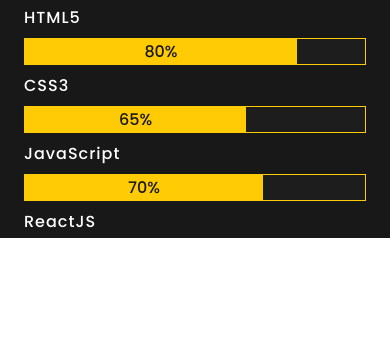
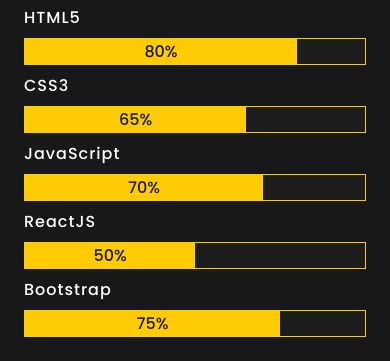
Before and after one commit to senixus/simple-portfolio-gatsbyjs, a Gatsby site: page /skills in a window 390 px wide. Shown: the part 606-967 px from the top of the page. Before the commit the page ends 844 px from the top, so only its background shows below. Built offline with nearby package versions, Linux system fonts and the light colour scheme; Gatsby itself is replaced by a stand-in of ours.

Commit message:
Css updated

```diff
--- a/src/components/Navbar/Navbar.scss
+++ b/src/components/Navbar/Navbar.scss
@@ -3,10 +3,10 @@
 .navbar {
   background-color: $secondary-color-dark;
   width: 15%;
-  height: 100vh;
+  min-height: 100vh;
+
   text-align: center;
   position: relative;
-  overflow: hidden;
   border-right: 3px solid $primary-color-yellow;
 
   &__logo {
@@ -109,7 +109,7 @@
 @media screen and (max-width: 768px) {
   .navbar {
     width: 100%;
-    height: auto;
+    min-height: auto;
     display: flex;
     position: absolute;
     border-right: none;
--- a/src/components/Skills/Skills.scss
+++ b/src/components/Skills/Skills.scss
@@ -5,10 +5,12 @@
   width: 85%;
 
   &-content {
-    @include main-section;
+    background-color: $primary-color-dark;
+    // height: 100%;
+    width: 100%;
+    min-height: 100%;
 
     &__item {
-      //  @include utilities;
       padding: 6rem 5rem 0 6rem;
       display: flex;
     }
@@ -145,7 +147,7 @@
     width: 100%;
 
     &-content {
-      height: 100vh !important;
+      height: 100% !important;
     }
     &-content__item {
       display: block;
@@ -192,7 +194,7 @@
     width: 100%;
 
     &-content {
-      height: 100vh !important;
+      height: 100% !important;
     }
 
     &-content__item {
```
Also changed, not shown: src/components/About/About.scss (+6 -3 lines).
